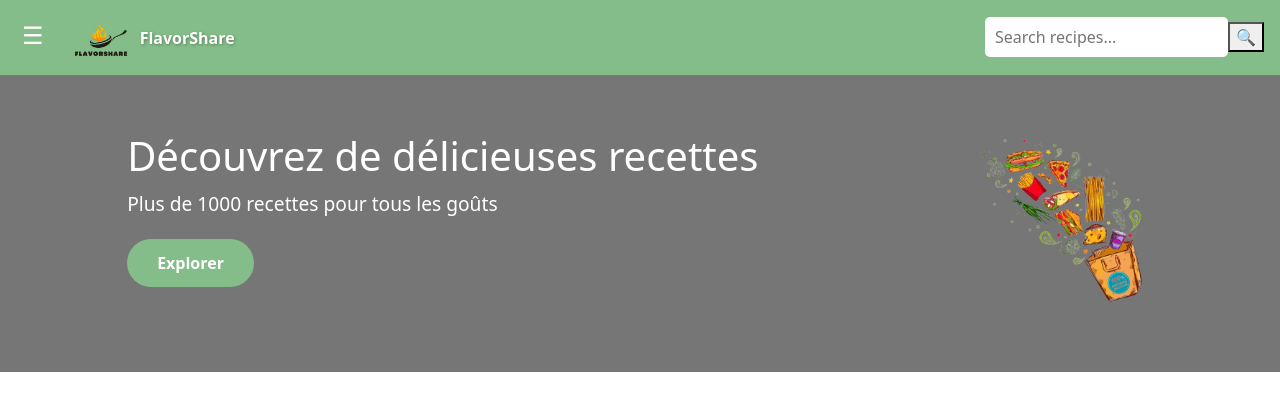
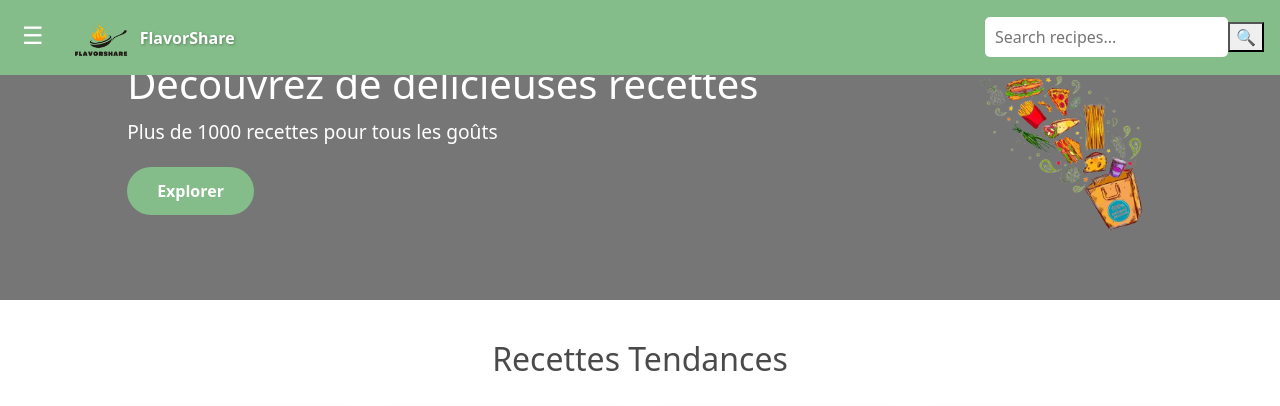
Before and after one commit to SamiChafik/SP4_BR4, an Angular app: page / in a window 1280 px wide. Shown: the top 406 px of the page. Built offline with nearby package versions, Linux system fonts and the light colour scheme.

Commit message:
small change

```diff
--- a/src/app/components/home/home.component.scss
+++ b/src/app/components/home/home.component.scss
@@ -3,7 +3,6 @@
     padding: 60px 20px;
     background-color: #767676;
     color: white;
-    margin-top: 4.5rem;
     display: flex;
     justify-content: space-around;
 }
```
